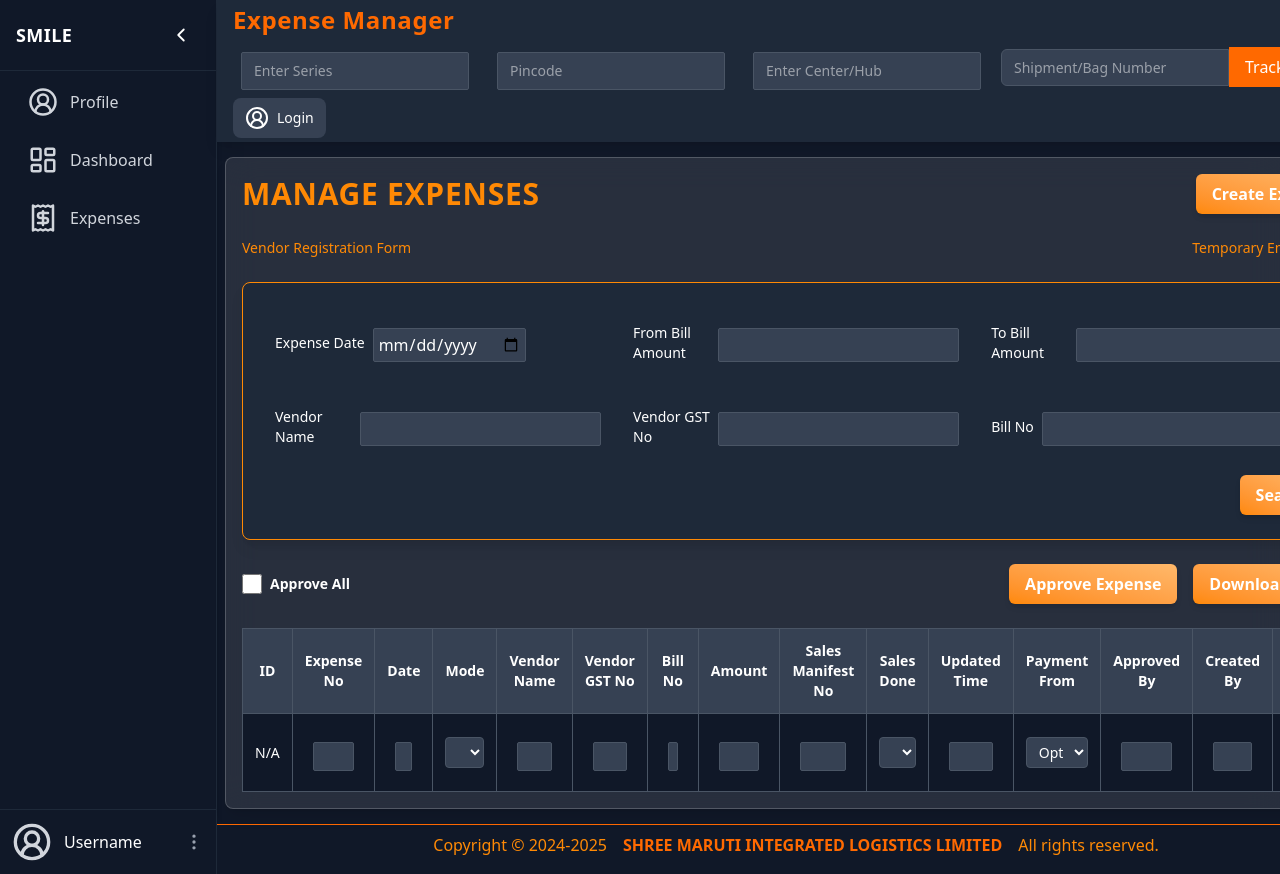
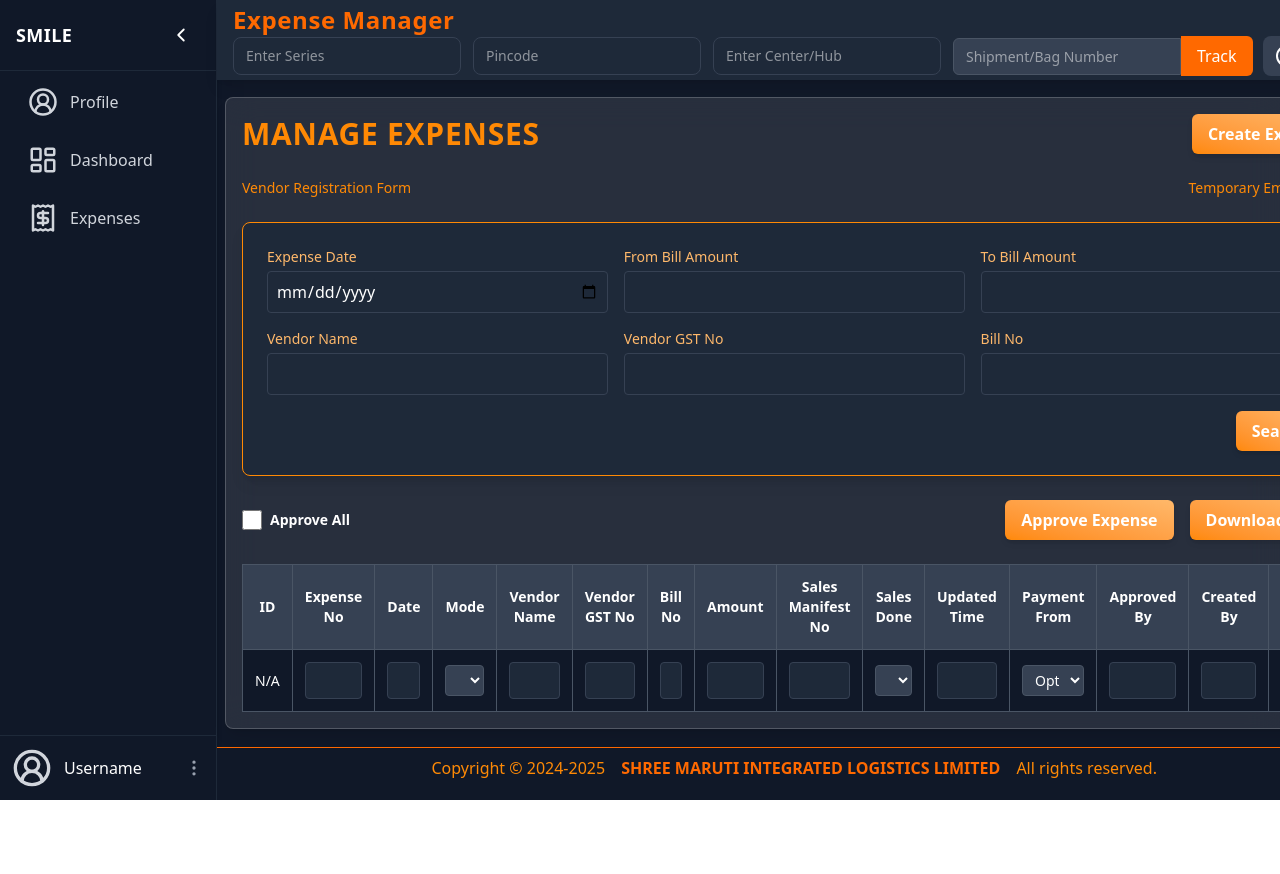
Before and after one commit to shubhh-afk/Expense-Manager, a React (Vite) app in the folder ExpenseManager/: page /manage-expenses in a window 1280 px wide. Shown: the top 874 px of the page. After the commit the page ends 800 px from the top, so only its background shows below. Built offline with nearby package versions, Linux system fonts and the light colour scheme.

Commit message:
final input component

```diff
--- a/ExpenseManager/src/components/Input.jsx
+++ b/ExpenseManager/src/components/Input.jsx
@@ -1,29 +1,87 @@
+import { X } from "lucide-react";
 import React from "react";
 
 function Input({
   label,
   type = "text",
-  placeholder = "",
+  name,
   value,
   onChange,
+  placeholder = "",
+  options = [],
+  deleteFile,
   className = "",
   containerClassName = "",
+  labelClassName = "",
   error,
   ...props
 }) {
   return (
-    <div className={`flex gap-2 mt-2 p-2 items-center ${containerClassName}`}>
-      {label && <label className="block text-sm mb-1">{label}</label>}
-      <span>
-        <input
-          type={type}
-          placeholder={placeholder}
+    <div className={`flex flex-col gap-1 ${containerClassName}`}>
+      {label && (
+        <label
+          htmlFor={name}
+          className={`block text-sm text-orange-300 ${labelClassName}`}
+        >
+          {label}
+        </label>
+      )}
+      {type === "select" ? (
+        <select
+          id={name}
+          name={name}
           value={value}
           onChange={onChange}
-          className={`p-1 rounded-xs border bg-gray-50 focus:outline-none focus:ring-1 focus:ring-gray-600 ${className}`}
+          className={`w-full p-2 bg-gray-800 border border-gray-700 rounded focus:outline-none focus:ring-2 focus:ring-orange-500 ${className}`}
+          {...props}
+        >
+          <option value="">Select</option>
+          {options.map((option, index) =>
+            typeof option === "string" ? (
+              <option key={index} value={option}>
+                {option}
+              </option>
+            ) : (
+              <option key={option.value} value={option.value}>
+                {option.label}
+              </option>
+            )
+          )}
+        </select>
+      ) : type === "file" ? (
+        <div className="flex items-center gap-2">
+          <input
+            id={name}
+            type="file"
+            name={name}
+            onChange={onChange}
+            className={`rounded-sm cursor-pointer w-full text-sm text-gray-400 file:mr-4 file:py-2 file:px-4 file:rounded file:border-0 file:text-sm file:font-semibold file:bg-gray-700 file:text-orange-400 hover:file:bg-gray-600 ${className}`}
+            {...props}
+          />
+          {/* Delete Button */}
+          {value && deleteFile && (
+            <button
+              type="button"
+              onClick={deleteFile}
+              className="px-3 py-1 bg-red-500 text-white rounded hover:bg-red-600"
+            >
+              <X size={20} className="w-5 h-5 cursor-pointer"/>
+            </button>
+          )}
+        </div>
+
+      ) : (
+        <input
+          id={name}
+          type={type}
+          name={name}
+          value={value}
+          onChange={onChange}
+          placeholder={placeholder}
+          className={`w-full p-2 bg-gray-800 border border-gray-700 rounded focus:outline-none focus:ring-2 focus:ring-orange-500 ${className}`}
           {...props}
         />
-      </span>
+      )}
       {error && <p className="text-red-500 text-xs mt-1">{error}</p>}
     </div>
   );
```
